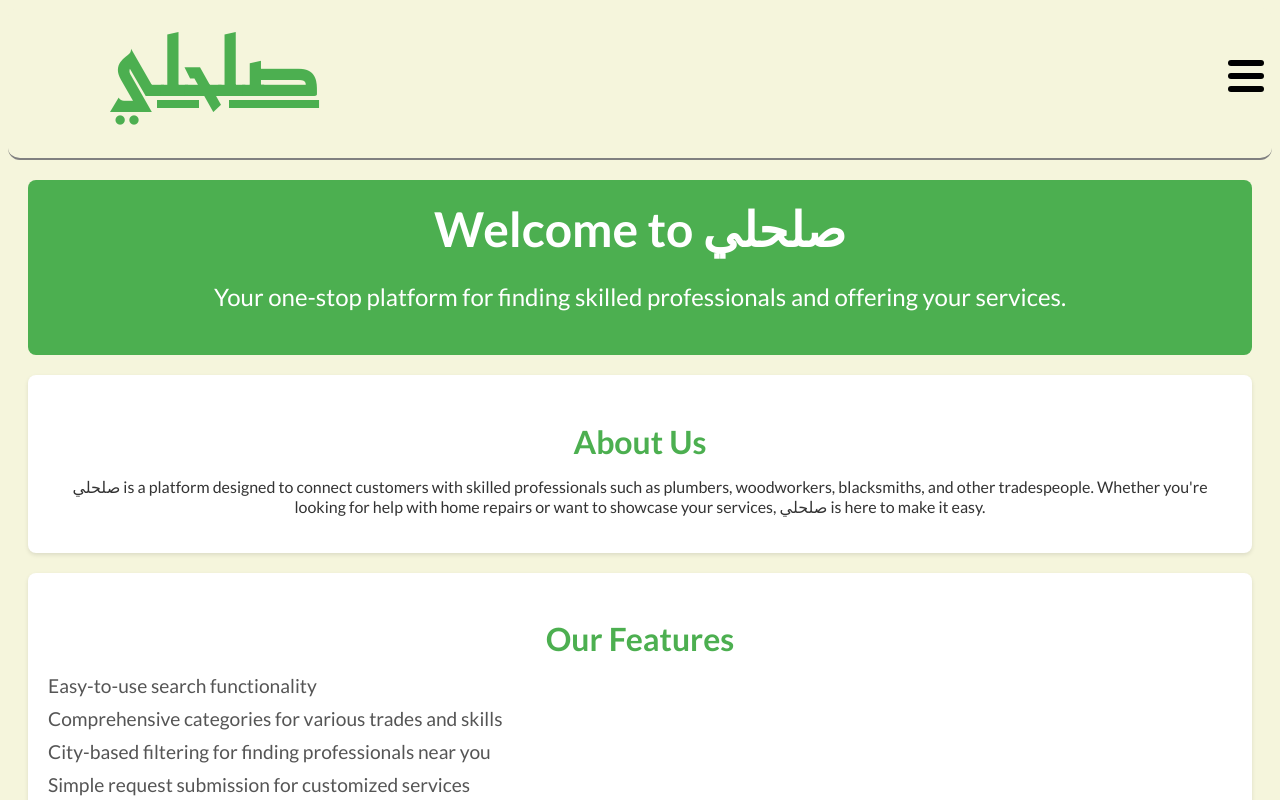
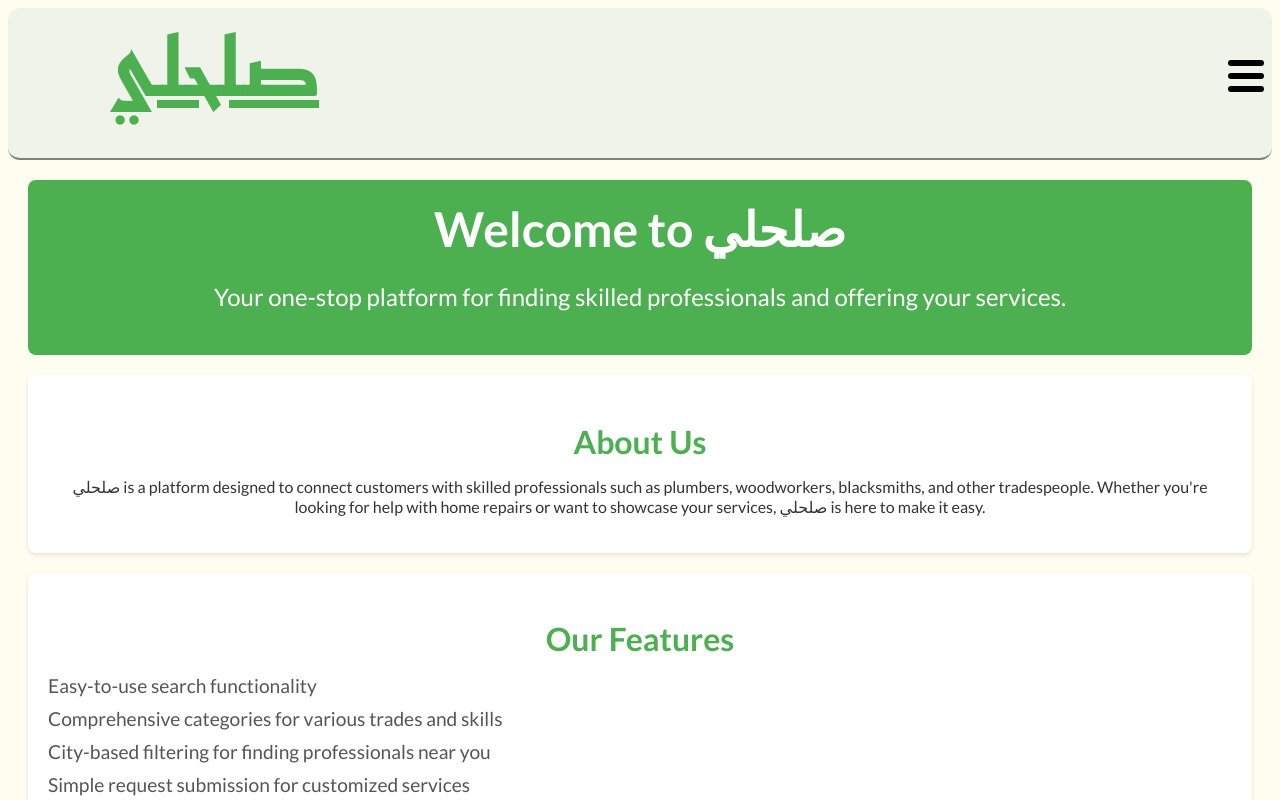
Before and after one commit to SaadAlahmad/Sal7ly, a React (Vite) app: page /signup in a window 1280 px wide. Shown: the top 800 px of the page. Built offline with nearby package versions, Linux system fonts and the light colour scheme.

Commit message:
colors changes

```diff
--- a/src/css/CategoriesPage.css
+++ b/src/css/CategoriesPage.css
@@ -4,7 +4,6 @@
   font-family: 'Lato', sans-serif;
   padding: 20px;
   text-align: center;
-  background-color: beige;
   color: #333;
 }
 
--- a/src/css/HomePage.css
+++ b/src/css/HomePage.css
@@ -4,7 +4,6 @@
   font-family: 'Lato', sans-serif;
   padding: 20px;
   text-align: center;
-  background-color: beige;
   color: #333;
 }
 
--- a/src/css/NavBar.css
+++ b/src/css/NavBar.css
@@ -13,7 +13,7 @@ nav {
   display: flex;
   justify-content: space-between;
   align-items: center;
-  background-color: beige;
+  background-color: #EFF3EA;
   color: green;
   position: sticky;
   top: 0;
--- a/src/css/SearchPage.css
+++ b/src/css/SearchPage.css
@@ -4,7 +4,6 @@
   font-family: 'Lato', sans-serif;
   padding: 20px;
   text-align: center;
-  background-color: beige;
   color: #333;
 }
 
--- a/src/css/SupportPage.css
+++ b/src/css/SupportPage.css
@@ -2,8 +2,7 @@
 
 .support-container {
   padding: 20px;
-  background-color:beige;
-  font-family: Arial, sans-serif;
+    font-family: Arial, sans-serif;
 }
 
 .support-title {
@@ -64,16 +63,9 @@
   width: 100%;
   padding: 10px;
   color: black;
-  background-color: wheat;
+  background-color: #FFF2C2;
   border: 1px solid green;
   border-radius: 5px;
-}
-
-.support-form textarea {
-  border: 1px solid green;
-  background-color: wheat;
-  resize: none;
-  height: 100px;
 }
 
 .submit-button {
--- a/src/css/index.css
+++ b/src/css/index.css
@@ -2,5 +2,5 @@ body {
   min-width: 320px;
   min-height: 100vh;
   padding: 0;
-  background-color: beige;
+  background-color: #FFFDF0;
 }
```
